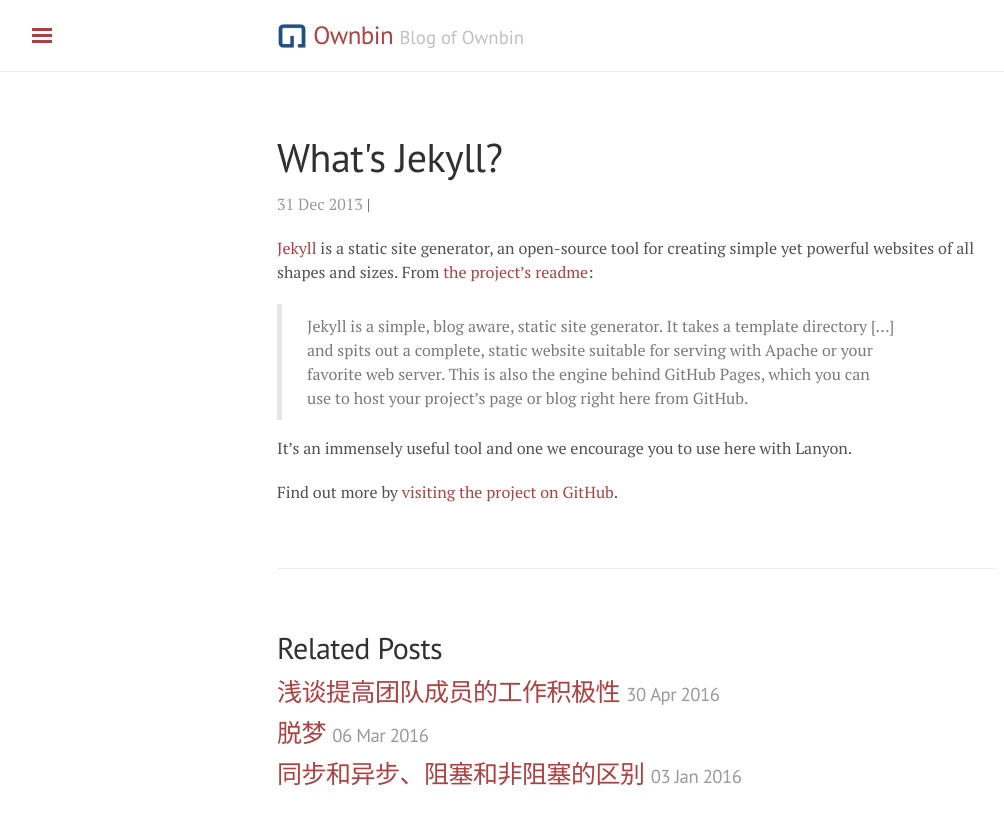
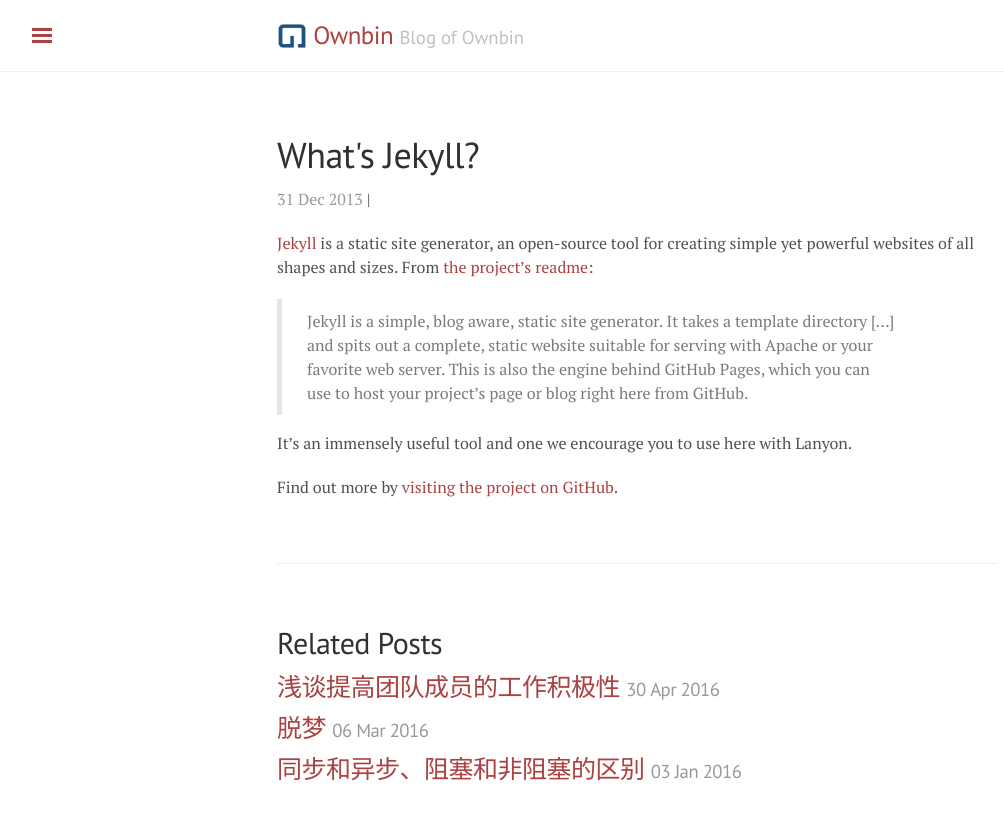
Before and after one commit to ownbin/ownbin.github.io, a Jekyll site: the page built from _posts/2013-12-31-whats-jekyll.md, in a window 1280 px wide. Shown: the top 825 px of the page, without its empty margins (3-1007 px from the left). Built offline with Jekyll 4.4.1, drawn with Linux system fonts in a browser that asks for light colours; nearby versions of some CDN libraries.

Commit message:
将post相关css属性使用scss实现，调整post内相关元素属性

```diff
--- /dev/null
+++ b/assets/css/_sass/_post.scss
@@ -0,0 +1,74 @@
+.page,
+.post {
+    margin-bottom: 4em;
+
+    @media (min-width: 38rem) {
+        font-size: .8rem;
+
+        h1 { font-size: 1.8rem; }
+        h2 {
+            margin: 2em 0 1em 0;
+            font-size: 1.3rem;
+        }
+        h3, h4, h5, h6 {
+            margin: 2em 0 1em 0;
+            font-size: 0.8rem;
+        }
+    }
+
+    /* Blog post or page title */
+    .page-title,
+    .post-title,
+    .post-title a {
+        color: #303030;
+    }
+    .page-title,
+    .post-title {
+        margin-top: 0;
+    }
+
+  /* Meta data line below post title */
+  .post-date {
+    display: inline-block;
+    margin-top: -.5rem;
+    margin-bottom: 1rem;
+    color: #9a9a9a;
+  }
+
+  .post-more {
+    margin-top: .5em;
+    text-align: right;
+    .fa{
+      margin-right: .2em;
+    }
+  }
+
+  article {
+    line-height: 1.4rem;
+  }
+}
+
+/* Related posts */
+.related {
+  padding-top: 2rem;
+  padding-bottom: 2rem;
+  border-top: 1px solid #eee;
+}
+.related-posts {
+  padding-left: 0;
+  list-style: none;
+}
+.related-posts h3 {
+  margin-top: 0;
+}
+.related-posts li small {
+  font-size: 75%;
+  color: #999;
+}
+.related-posts li a:hover {
+  color: $theme-color;
+  text-decoration: none;
+}
+.related-posts li a:hover small {
+  color: inherit;
+}
--- a/assets/css/main.scss
+++ b/assets/css/main.scss
@@ -5,4 +5,5 @@
 
 @import 'layout';
 @import 'sidebar';
+@import 'post';
 @import 'tag';
--- a/public/css/lanyon.css
+++ b/public/css/lanyon.css
@@ -306,12 +306,9 @@
  * Each post is wrapped in `.post` and is used on default and post layouts. Each
  * page is wrapped in `.page` and is only used on the page layout.
  */
-@media (min-width: 38em) {
-  .page,
-  .post {
-    margin-bottom: 4em;
-    font-size: 0.8rem;
-  }
+.page,
+.post {
+  margin-bottom: 4em;
 }
 
 /* Blog post or page title */
```
